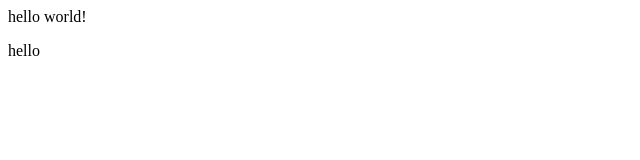
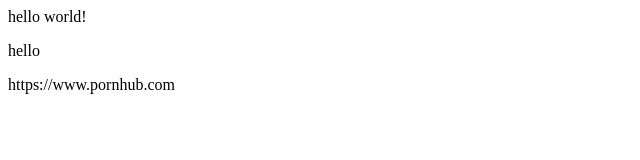
Before and after one commit to Promtheos/cs50x-iran, a plain HTML site: page index.html in a window 1280 px wide. Shown: the whole page, without its empty margins (0-640 px from the left). Drawn offline with Linux system fonts and the light colour scheme.

Commit message:
a tag is added

```diff
--- a/index.html
+++ b/index.html
@@ -9,5 +9,6 @@
 <body>
   hello world!
   <p>hello</p>
+  <p><a>https://www.pornhub.com</a></p>
 </body>
 </html>
```
